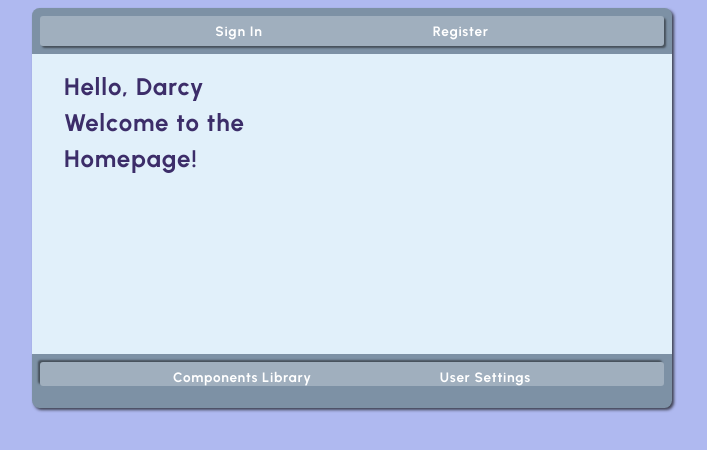
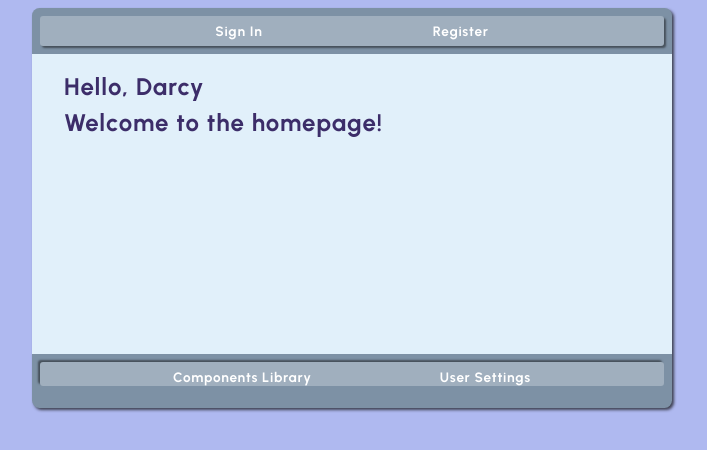
Before and after one commit to fullstackaubrey/compsWithNextjs, a Next.js app: page / in a window 1280 px wide. Shown: the top 450 px of the page, without its empty margins (288-995 px from the left). Built offline with nearby package versions, Linux system fonts and the light colour scheme.

Commit message:
added tailwind

```diff
--- a/src/pages/index.js
+++ b/src/pages/index.js
@@ -20,7 +20,7 @@ export default function HomePage() {
         <section className={styles.section}>
           <header className={styles.header}>
             <h1>Hello, {name}</h1>
-            <h3>Welcome to the Homepage!</h3>
+            <h4>Welcome to the homepage!</h4>
           </header>
         </section>
         <nav className={styles.navroute}>
```
